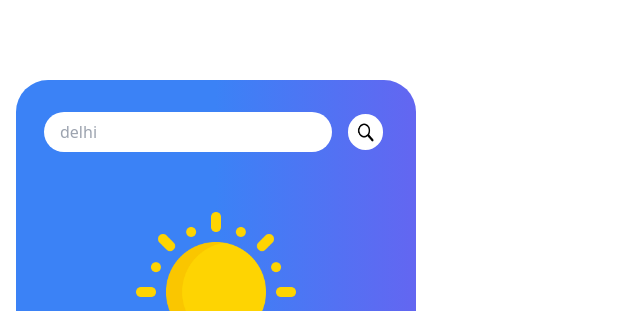
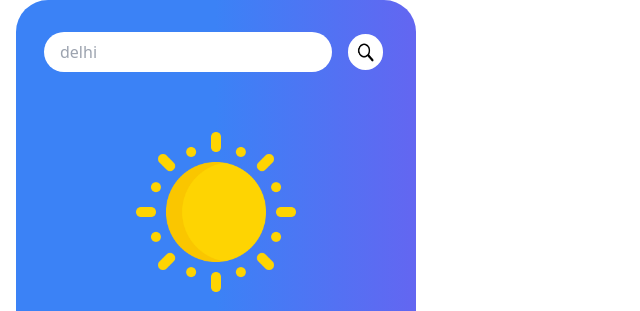
Before and after one commit to zaeematif/weather-App, a plain HTML site: page index.html in a window 1280 px wide. Shown: the top 311 px of the page, without its empty margins (0-640 px from the left). Drawn offline with Linux system fonts and the light colour scheme.

Commit message:
Update index.html

```diff
--- a/index.html
+++ b/index.html
@@ -9,7 +9,7 @@
   <body class="dark:bg-slate-800 items-center">
     <div class="flex h-full">
       <div
-        class="rounded-[2rem] ml-4 mr-4 p-5 mt-20 h-2/3 w-[25rem] bg-gradient-to-r from-blue-500 via-blue-500 to-indigo-500"
+        class="rounded-[2rem] ml-4 mr-4 p-5 mt-25 h-2/3 w-[25rem] bg-gradient-to-r from-blue-500 via-blue-500 to-indigo-500"
       >
         <!--search bar and icon -->
         <div class="flex mt-3">
```
